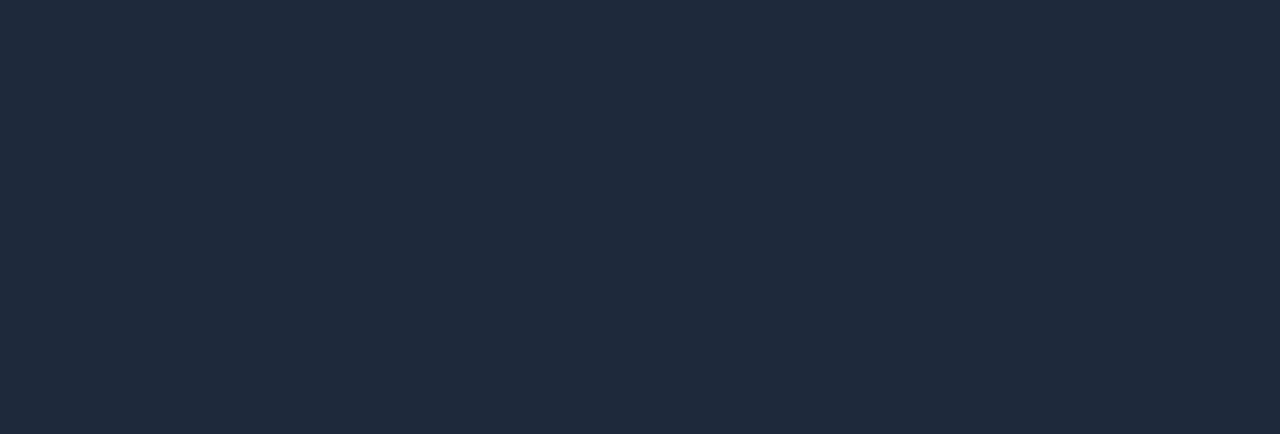
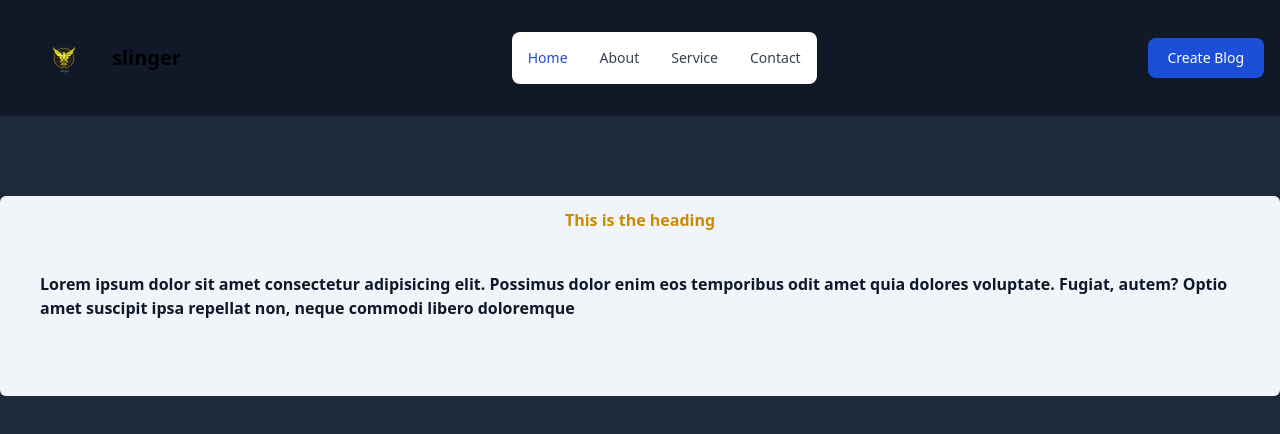
Before and after one commit to chris-muiru/client-blog-site-react, a React (Create React App) app: page /blog in a window 1280 px wide. Before the commit this address had no page. Shown: the top 434 px of the page. Built offline with nearby package versions, Linux system fonts and the light colour scheme.

Commit message:
add: dashboard routes

```diff
--- a/src/routes/DashRoutes.jsx
+++ b/src/routes/DashRoutes.jsx
@@ -1,13 +1,14 @@
 import React from "react"
 import { Route, Routes } from "react-router-dom"
-import CreateBlog from "../Components/Dashboard/CreateBlog"
-import Dash from "../Components/Dashboard/Dash"
-
+import CreateBlog from "../Components/Dashboard/CreateBlogView"
+import Dash from "../Components/Dashboard/DashView"
+import BlogView from "../Components/Dashboard/BlogView"
 const DashRoutes = () => {
 	return (
 		<Routes>
 			<Route path="/" element={<Dash />} />
 			<Route path="/new" element={<CreateBlog />} />
+			<Route path="/blog" element={<BlogView />} />
 		</Routes>
 	)
 }
```
